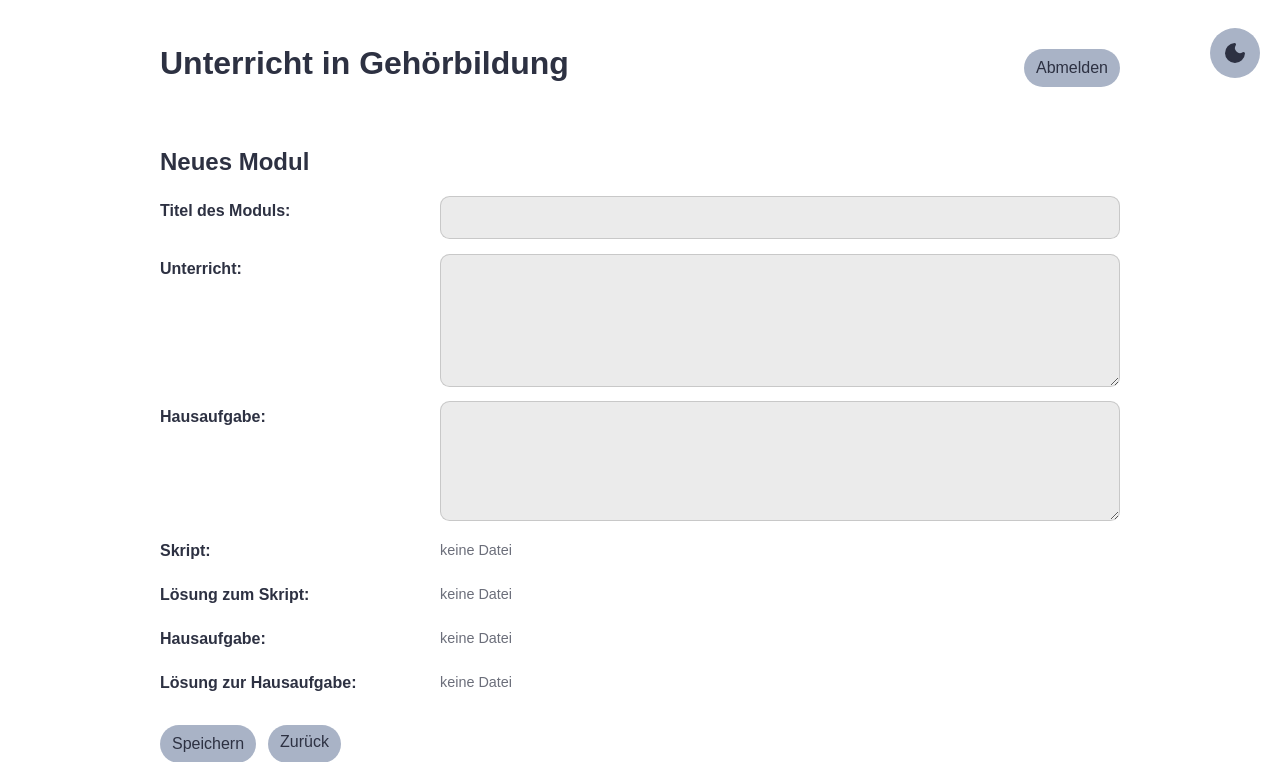
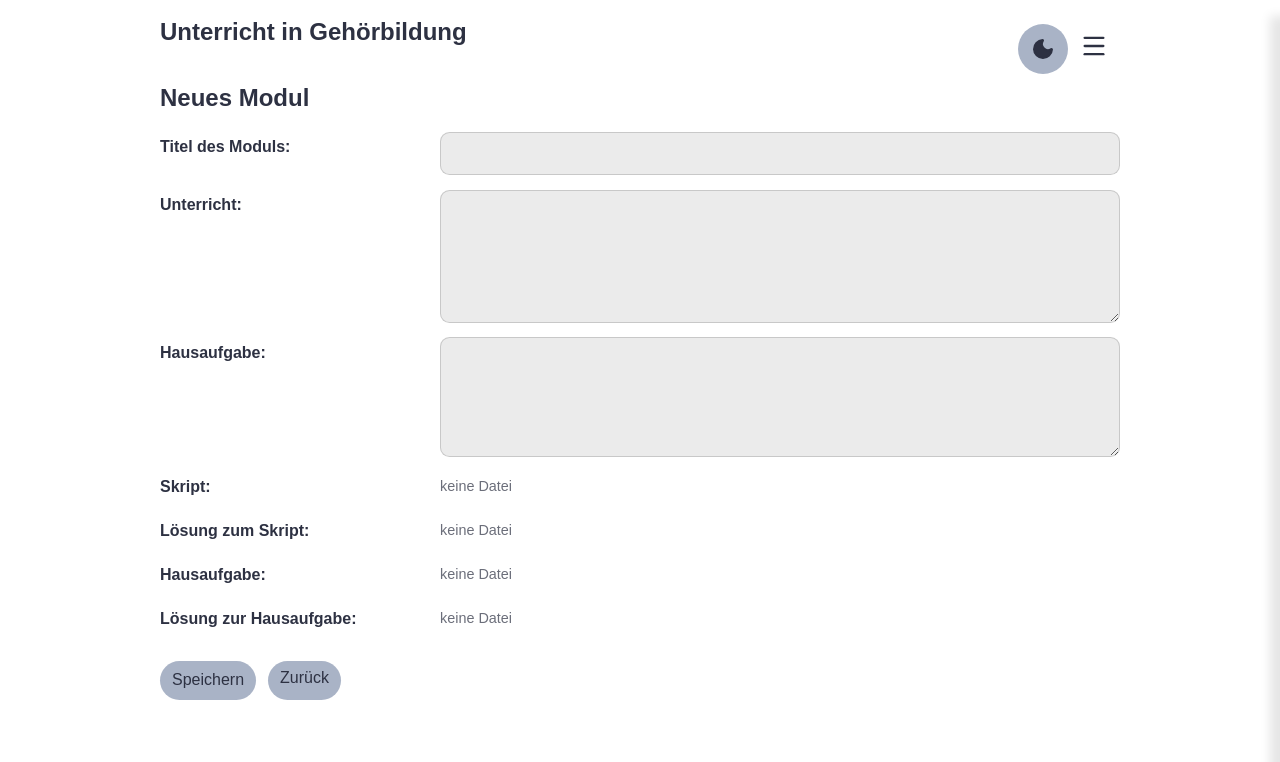
Before and after one commit to liga-auguste/aural-learning-platform, a Django app: page /entries/new/ in a window 1280 px wide. Shown: the top 762 px of the page. Run offline with Django 5.2, Linux system fonts and the light colour scheme; the visitor is signed in with stand-in values (Sample User, id 1); some web fonts are replaced.

Commit message:
navbar added

```diff
--- a/modules/static/css/style.css
+++ b/modules/static/css/style.css
@@ -33,12 +33,115 @@ body {
   background-color: var(--bcg-col);
 }
 
+.sidebar {
+  position: fixed;
+  top: 0;
+  right: 0;
+  height: 100vh;
+  width: 250px;
+  z-index: 999;
+  padding: 1rem;
+  background-color: var(--lecture-bcg);
+  box-shadow: -10px 0 10px rgba(0, 0, 0, 0.1);
+
+  /* immer sichtbar im DOM, aber außerhalb des Viewports */
+  display: flex;
+  flex-direction: column;
+  align-items: stretch;
+  justify-content: flex-start;
+
+  transform: translateX(100%); /* rechts versteckt */
+  transition: transform 0.25s ease;
+}
+
+.sidebar.open {
+  transform: translateX(0); /* hereinfahren */
+}
+
+.icon-btn {
+  background: none;
+  border: 0;
+  cursor: pointer;
+}
+
+.sidebar li {
+  width: 100%;
+}
+
+.sidebar a {
+  width: 100%;
+}
+
+nav {
+  _background-color: var(--lecture-bcg);
+  _box-shadow: 3px 3px 5px rgba(0,0,0,0.1);
+  _position: relative;
+  z-index: 50;
+}
+
+nav ul {
+  width: 100%;
+  list-style: none;
+  display: flex;
+  justify-content: flex-end;
+}
+
+.main {
+  padding-inline-start: 0;
+  margin-block-start: 0;
+  margin-block-end: 0;
+
+}
+
+.main:first-child {
+  margin-right: auto;
+}
+
+nav li {
+  height: 2rem;
+}
+
+nav a {
+  height: 100%;
+  text-decoration: none;
+  display: flex;
+  align-items: center;
+  color: var(--text-color);
+}
+
+nav a:hover {
+  background-color: var(--btn);
+}
+
+.menu-btn {
+  z-index: 51;
+}
+
 .header-flex {
   display: flex;
   justify-content: space-between;
   align-items: center;
   padding: 1.5rem 0;
 }
+
+.nav-container {
+  display: flex;
+  justify-content: space-between;
+  align-items: center;
+  padding: 1rem 0;
+}
+.nav-container h1 {
+  margin: 0;
+}
+
+nav h1 {
+  white-space: nowrap;
+}
+
+.close-btn {
+  margin-bottom: 1rem;
+}
+
 
 /* Darkmode switch */
 
@@ -51,9 +154,10 @@ body {
   display: flex;
   justify-content: center;
   align-items: center;
-  position: fixed;
+  _position: fixed;
   top: 20px;
   right: 20px;
+  z-index: 5;
 }
 
 .theme-switch svg {
@@ -212,10 +316,13 @@ input.btn:hover {
     display: grid;
     grid-template-columns: 1fr;
   }
+
 }
 
 /* medium screens */
 @media screen and (min-width: 766px) {
+  .sidebar { transform: translateX(100%); }   /* verborgen */
+  .sidebar.open { transform: translateX(0); }  /* sichtbar */
 }
 
 /* large screens */
--- a/modules/templates/base.html
+++ b/modules/templates/base.html
@@ -12,19 +12,41 @@
 </head>
 
 <body>
-    <header class="header-flex">
-        <h1><a href="{% url 'modules:entry_list' %}">Unterricht in Gehörbildung</a></h1>
-        <button id="themeSwitch" class="theme-switch">
-            <svg xmlns="http://www.w3.org/2000/svg" width="24" height="24" viewBox="0 0 24 24" fill="none" stroke="currentColor" stroke-width="2" stroke-linecap="round" stroke-linejoin="round" class="lucide lucide-moon-icon lucide-moon"><path d="M20.985 12.486a9 9 0 1 1-9.473-9.472c.405-.022.617.46.402.803a6 6 0 0 0 8.268 8.268c.344-.215.825-.004.803.401"/></svg>
-            <svg xmlns="http://www.w3.org/2000/svg" width="24" height="24" viewBox="0 0 24 24" fill="none" stroke="currentColor" stroke-width="2" stroke-linecap="round" stroke-linejoin="round" class="lucide lucide-sun-icon lucide-sun"><circle cx="12" cy="12" r="4"/><path d="M12 2v2"/><path d="M12 20v2"/><path d="m4.93 4.93 1.41 1.41"/><path d="m17.66 17.66 1.41 1.41"/><path d="M2 12h2"/><path d="M20 12h2"/><path d="m6.34 17.66-1.41 1.41"/><path d="m19.07 4.93-1.41 1.41"/></svg>
-        </button>
-        <div>
-            <form method="post" action="{% url 'admin:logout' %}">
-                {% csrf_token %}
-                <input class="btn" type="submit" value="Abmelden" />
-            </form>
+    <header></header>
+    <nav>
+        <ul class="sidebar" id="sidebar" aria-hidden="true">
+            <li>
+                <button class="icon-btn close-btn" aria-label="Menü schließen" type="button">
+                    <svg xmlns="http://www.w3.org/2000/svg" width="28" height="28" viewBox="0 0 24 24" fill="none" stroke="currentColor" stroke-width="2" stroke-linecap="round" stroke-linejoin="round" class="lucide lucide-x-icon lucide-x"><path d="M18 6 6 18"/><path d="m6 6 12 12"/></svg>
+                </button>
+            </li>
+            <li><a href="#">Alle Begriffe</a></li>
+            <li><a href="#">Über dieses Projekt</a></li>
+            <li>
+                <form method="post" action="{% url 'admin:logout' %}">
+                    {% csrf_token %}
+                    <input class="btn" type="submit" value="Abmelden" />
+                </form>
+            </li>
+        </ul>
+        <div class="nav-container">
+            <h1><a href="{% url 'modules:entry_list' %}">Unterricht in Gehörbildung</a></h1>
+            <ul class="main">
+                <li>
+                    <button id="themeSwitch" class="theme-switch">
+                        <svg xmlns="http://www.w3.org/2000/svg" width="24" height="24" viewBox="0 0 24 24" fill="none" stroke="currentColor" stroke-width="2" stroke-linecap="round" stroke-linejoin="round" class="lucide lucide-moon-icon lucide-moon"><path d="M20.985 12.486a9 9 0 1 1-9.473-9.472c.405-.022.617.46.402.803a6 6 0 0 0 8.268 8.268c.344-.215.825-.004.803.401"/></svg>
+                        <svg xmlns="http://www.w3.org/2000/svg" width="24" height="24" viewBox="0 0 24 24" fill="none" stroke="currentColor" stroke-width="2" stroke-linecap="round" stroke-linejoin="round" class="lucide lucide-sun-icon lucide-sun"><circle cx="12" cy="12" r="4"/><path d="M12 2v2"/><path d="M12 20v2"/><path d="m4.93 4.93 1.41 1.41"/><path d="m17.66 17.66 1.41 1.41"/><path d="M2 12h2"/><path d="M20 12h2"/><path d="m6.34 17.66-1.41 1.41"/><path d="m19.07 4.93-1.41 1.41"/></svg>
+                    </button>
+                </li>
+                <li>
+                    <button class="icon-btn menu-btn" aria-controls="sidebar" aria-expanded="false" type="button">
+                        <svg xmlns="http://www.w3.org/2000/svg" width="28" height="28" viewBox="0 0 24 24" fill="none" stroke="currentColor" stroke-width="2" stroke-linecap="round" stroke-linejoin="round" class="lucide lucide-menu-icon lucide-menu"><path d="M4 5h16"/><path d="M4 12h16"/><path d="M4 19h16"/></svg>
+                    </button>
+                </li>
+            </ul>
+
         </div>
-    </header>
+    </nav>
 
     {% if messages %}
     <ul class="messages">
@@ -37,7 +59,8 @@
     {% endif %}
 
     {% block content %}{% endblock content %}
-<script src="{% static 'modules/js/script.js' %}" defer></script>
+<script defer src="{% static 'modules/js/script.js' %}"></script>
 </body>
-
+<br>
+<br>
 </html>
```
Also changed, not shown: modules/static/modules/js/script.js (+67 -0 lines).
